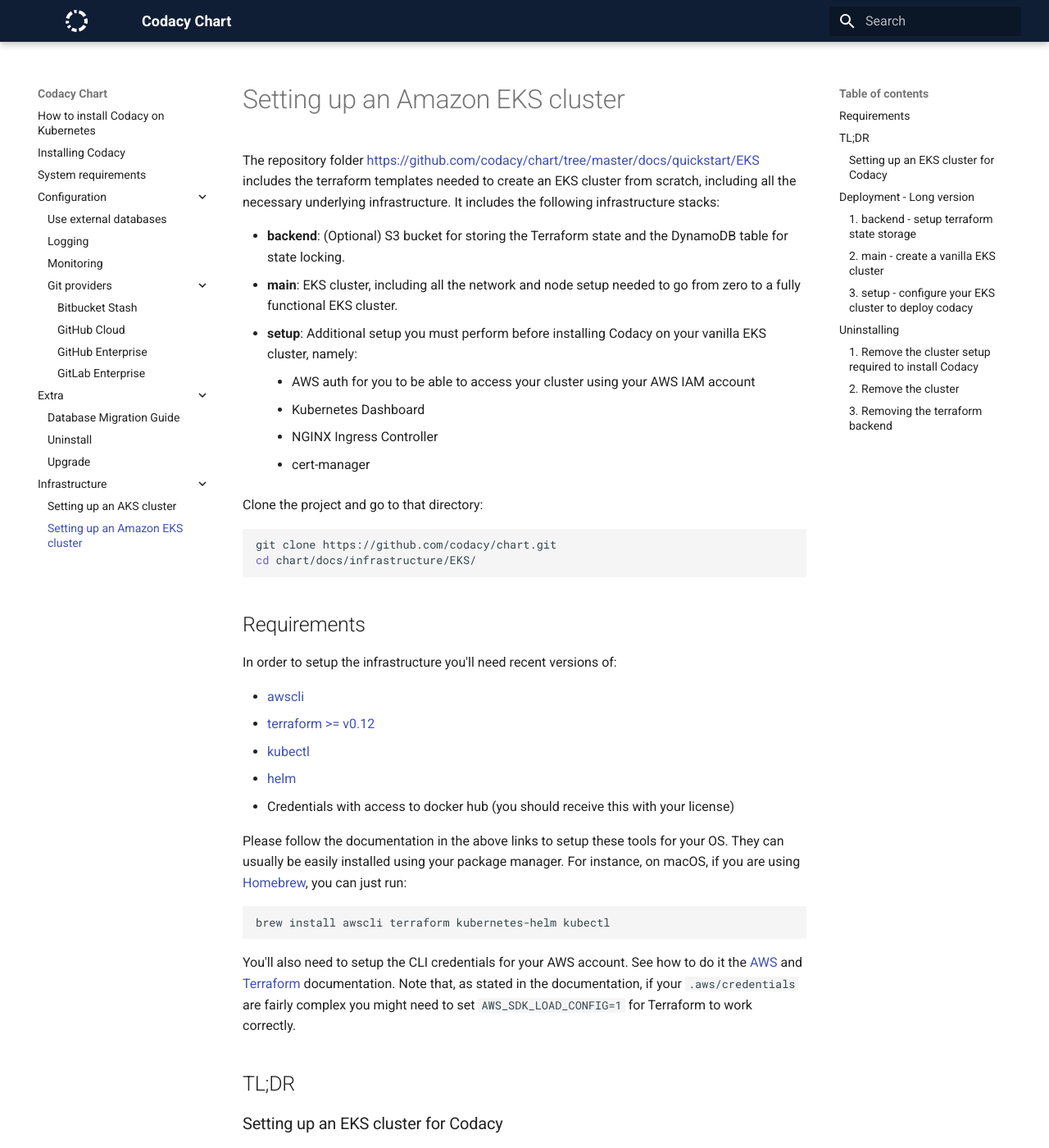
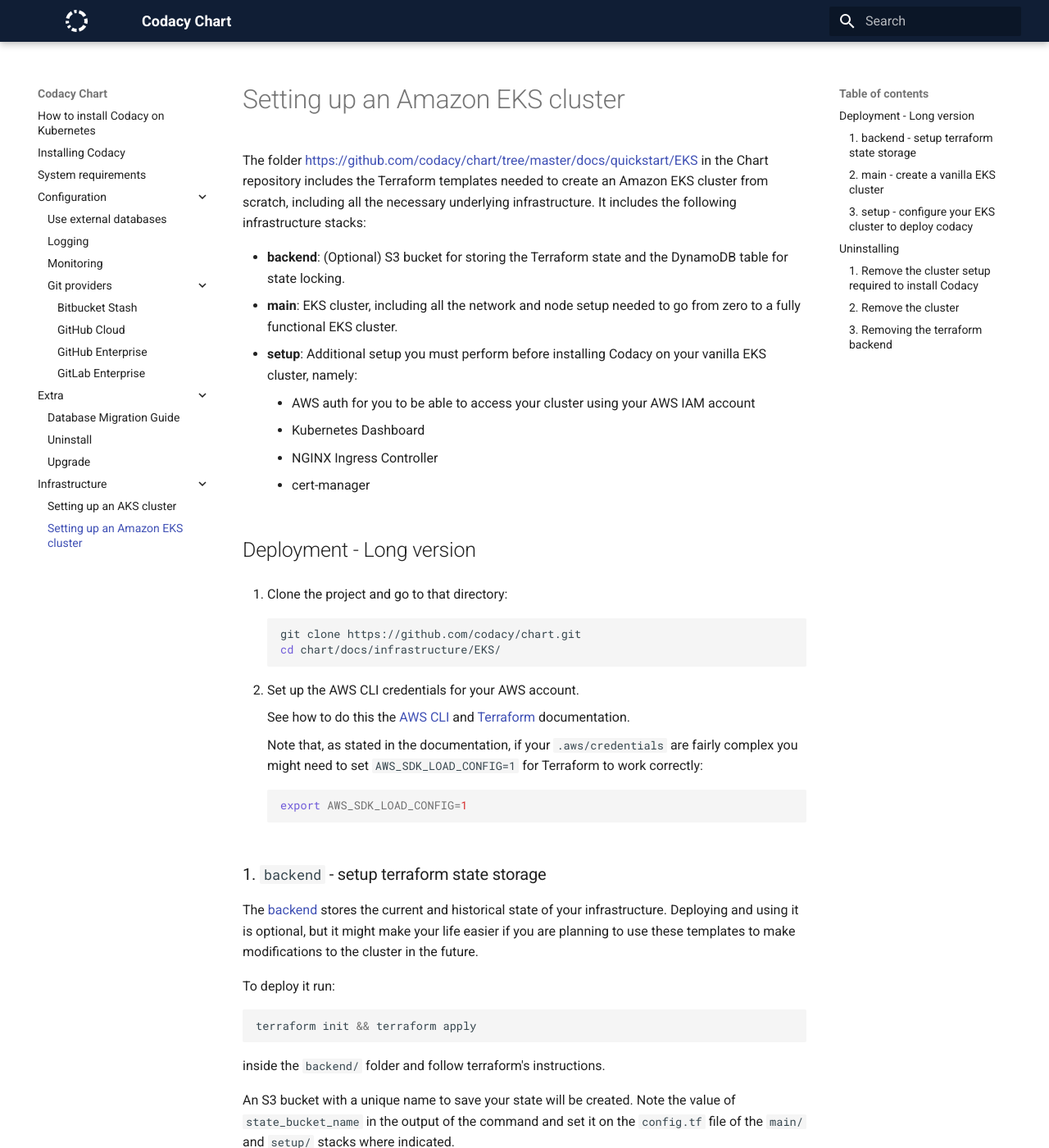
Before and after one commit to codacy/chart, an MkDocs documentation site: the page built from docs/infrastructure/eks-quickstart.md, in a window 1280 px wide and 1400 px high. Shown: the whole window at 82% size. Built offline with MkDocs 1.6.1 and Material for MkDocs 9.7.7, drawn with Linux system fonts in a browser that asks for light colours; some of the changed text lies outside the part shown.

Commit message:
Merge requirements in index.md and remove TL;DR section

````diff
--- a/docs/infrastructure/eks-quickstart.md
+++ b/docs/infrastructure/eks-quickstart.md
@@ -1,6 +1,6 @@
 # Setting up an Amazon EKS cluster
 
-The repository folder <https://github.com/codacy/chart/tree/master/docs/quickstart/EKS> includes the terraform templates needed to create an EKS cluster from scratch, including all the necessary underlying infrastructure. It includes the following infrastructure stacks:
+The folder <https://github.com/codacy/chart/tree/master/docs/quickstart/EKS> in the Chart repository includes the Terraform templates needed to create an Amazon EKS cluster from scratch, including all the necessary underlying infrastructure. It includes the following infrastructure stacks:
 
 * **backend**: (Optional) S3 bucket for storing the Terraform state and the DynamoDB table for state locking.
 * **main**: EKS cluster, including all the network and node setup needed to go from zero to a fully functional EKS cluster.
@@ -10,54 +10,24 @@
     * NGINX Ingress Controller
     * cert-manager
 
-Clone the project and go to that directory:
+## Deployment - Long version
 
-```bash
-git clone https://github.com/codacy/chart.git
-cd chart/docs/infrastructure/EKS/
-```
+1. Clone the project and go to that directory:
 
-## Requirements
+    ```bash
+    git clone https://github.com/codacy/chart.git
+    cd chart/docs/infrastructure/EKS/
+    ```
 
-In order to setup the infrastructure you'll need recent versions of:
+1. Set up the AWS CLI credentials for your AWS account.
 
-* [awscli](https://docs.aws.amazon.com/cli/latest/userguide/cli-chap-install.html)
-* [terraform >= v0.12](https://learn.hashicorp.com/terraform/getting-started/install.html)
-* [kubectl](https://kubernetes.io/docs/tasks/tools/install-kubectl/)
-* [helm](https://helm.sh/docs/using_helm/#installing-helm)
-* Credentials with access to docker hub (you should receive this with your license)
+    See how to do this the [AWS CLI](https://docs.aws.amazon.com/polly/latest/dg/setup-aws-cli.html) and [Terraform](https://www.terraform.io/docs/providers/aws/index.html) documentation.
 
-Please follow the documentation in the above links to setup these tools for your OS.
-They can usually be easily installed using your package manager. For instance, on
-macOS, if you are using [Homebrew](https://brew.sh), you can just run:
+    Note that, as stated in the documentation, if your `.aws/credentials` are fairly complex you might need to set `AWS_SDK_LOAD_CONFIG=1` for Terraform to work correctly:
 
-```bash
-brew install awscli terraform kubernetes-helm kubectl
-```
-
-You'll also need to setup the CLI credentials for your AWS account. See how
-to do it the [AWS](https://docs.aws.amazon.com/polly/latest/dg/setup-aws-cli.html)
-and [Terraform](https://www.terraform.io/docs/providers/aws/index.html) documentation.
-Note that, as stated in the documentation, if your `.aws/credentials` are fairly
-complex you might need to set `AWS_SDK_LOAD_CONFIG=1` for Terraform to work correctly.
-
-## TL;DR
-
-### Setting up an EKS cluster for Codacy
-
-Assuming **AWS is well configured** and you fulfill all the prerequisites,
-the setup without state storage, can be done with:
-
-```bash
-export AWS_SDK_LOAD_CONFIG=1
-cd main/
-terraform init && terraform apply # should take around 15 mins
-cd ../setup/
-terraform init && terraform apply
-aws eks update-kubeconfig --name codacy-cluster
-```
-
-## Deployment - Long version
+    ```bash
+    export AWS_SDK_LOAD_CONFIG=1
+    ```
 
 ### 1. `backend` - setup terraform state storage
 
````
Also changed, not shown: docs/index.md (+11 -1 lines).
